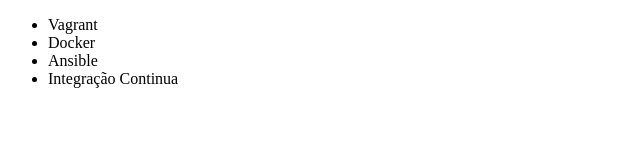
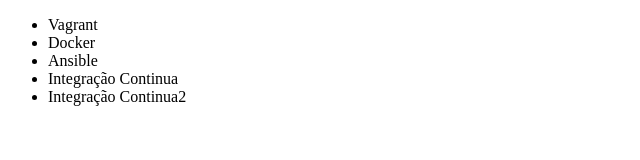
Before and after one commit to cristinadeccher/Alura_QA_Automation, a plain HTML site: page index.html in a window 1280 px wide. Shown: the whole page, without its empty margins (0-640 px from the left). Drawn offline with Linux system fonts and the light colour scheme.

Commit message:
Alteração index.html

```diff
--- a/index.html
+++ b/index.html
@@ -12,6 +12,7 @@
         <li>Docker</li>
         <li>Ansible</li>
         <li>Integração Continua</li>
+        <li>Integração Continua2</li>
     </ul>
 
 </body>
```
